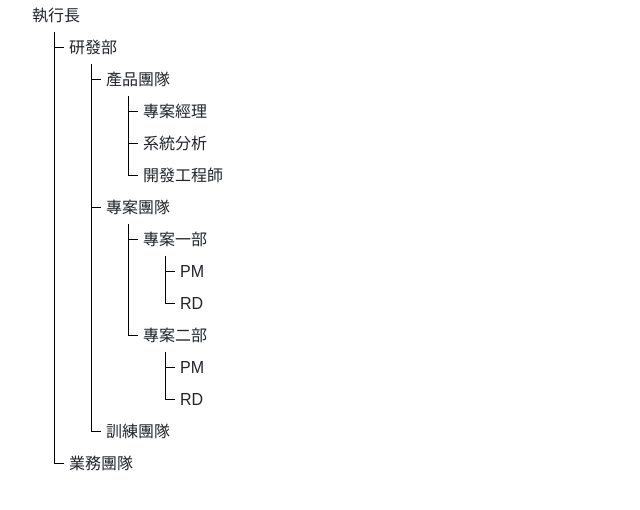
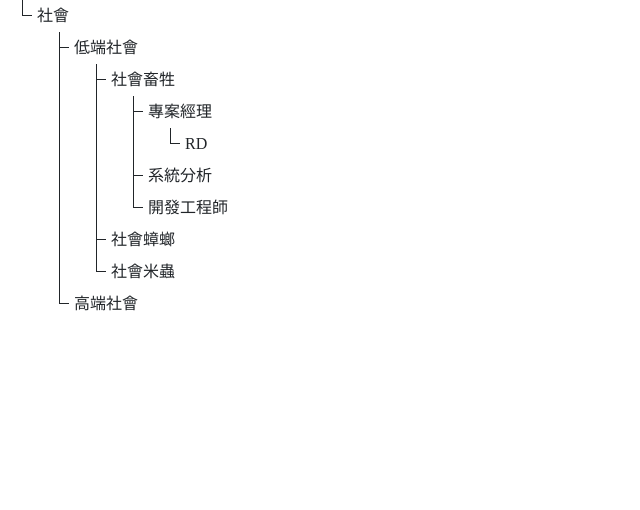
Before and after one commit to SlienceAn/Business-Arch, a Next.js app: page / in a window 1280 px wide. Shown: the top 510 px of the page, without its empty margins (0-640 px from the left). Built offline with nearby package versions, Linux system fonts and the light colour scheme.

Commit message:
修改結構

```diff
--- a/pages/components/TreeView.jsx
+++ b/pages/components/TreeView.jsx
@@ -1,44 +1,20 @@
 import React from 'react';
-const TreeView = () => {
-    return (
-        <ul>
-            <li className="root">執行長
+
+const TreeView = (props) => {
+    const { data } = props
+    if (data.content) {
+        return (
+            <li>
+                {data.body}
                 <ul>
-                    <li>研發部
-                        <ul>
-                            <li>產品團隊
-                                <ul>
-                                    <li>專案經理</li>
-                                    <li>系統分析</li>
-                                    <li>開發工程師</li>
-                                </ul>
-
-                            </li>
-                            <li>專案團隊
-                                <ul>
-                                    <li>專案一部
-                                        <ul>
-                                            <li>PM</li>
-                                            <li>RD</li>
-                                        </ul>
-                                    </li>
-                                    <li>專案二部
-                                        <ul>
-                                            <li>PM</li>
-                                            <li>RD</li>
-                                        </ul>
-                                    </li>
-                                </ul>
-                            </li>
-                            <li>訓練團隊
-                            </li>
-                        </ul>
-                    </li>
-                    <li>業務團隊</li>
+                    {data.content.map(el =>
+                        <li key={el.body}>
+                            <TreeView data={el} />
+                        </li>
+                    )}
                 </ul>
             </li>
-        </ul>
-    );
+        )
+    }
 }
-
 export default TreeView;
--- a/pages/index.jsx
+++ b/pages/index.jsx
@@ -1,5 +1,52 @@
 import Head from 'next/head'
 import TreeView from './components/TreeView'
+const data = {
+  body: "社會",
+  content: [
+    {
+      body: "低端社會",
+      content: [
+        {
+          body: "社會畜牲",
+          content: [
+            {
+              body: "專案經理",
+              content: [
+                {
+                  body: "PM",
+                },
+                {
+                  body: "RD",
+                  content: []
+                }
+              ]
+            },
+            {
+              body: "系統分析",
+              content: [],
+            },
+            {
+              body: "開發工程師",
+              content: [],
+            }
+          ]
+        },
+        {
+          body: "社會蟑螂",
+          content: []
+        },
+        {
+          body: "社會米蟲",
+          content: []
+        }
+      ]
+    },
+    {
+      body: "高端社會",
+      content: []
+    }
+  ]
+}
 export default function Home() {
   return (
     <div>
@@ -8,7 +55,11 @@ export default function Home() {
         <meta name="description" content="Generated by create next app" />
         <link rel="icon" href="/favicon.ico" />
       </Head>
-      <TreeView />
+      <div className='MainPanel'>
+        <ul>
+          <TreeView data={data} />
+        </ul>
+      </div>
     </div>
   )
 }
--- a/styles/TreeView.scss
+++ b/styles/TreeView.scss
@@ -2,51 +2,45 @@ ul {
     margin: 0px 0px 0px 5px;
     list-style: none;
     line-height: 2em;
-    font-family: Arial;
+    font-family: "微軟正黑體";
 
     li {
         font-size: 16px;
         position: relative;
 
-        &:before {
+        &::before {
             position: absolute;
+            content: "";
+            top: 0px;
             left: -15px;
-            top: 0px;
-            content: '';
             display: block;
-            border-left: 1px solid rgb(0, 0, 0);
             height: 1em;
-            border-bottom: 1px solid rgb(0, 0, 0);
             width: 10px;
+            border-left: 1px solid;
+            border-bottom: 1px solid;
         }
 
-        &:after {
+        &::after {
             position: absolute;
+            content: "";
+            display: block;
+            height: 100%;
+            border-left: 1px solid;
             left: -15px;
             bottom: -7px;
-            content: '';
-            display: block;
-            border-left: 1px solid rgb(0, 0, 0);
-            height: 100%;
         }
 
         &.root {
             margin: 0px 0px 0px -5px;
 
-            &:before {
-                display: none;
-            }
-
-            &:after {
+            &::before,
+            &::after {
                 display: none;
             }
         }
 
-
-        &:last-child {
-            &:after {
-                display: none;
-            }
+        &:last-child::after {
+            display: none;
         }
     }
 }
```
